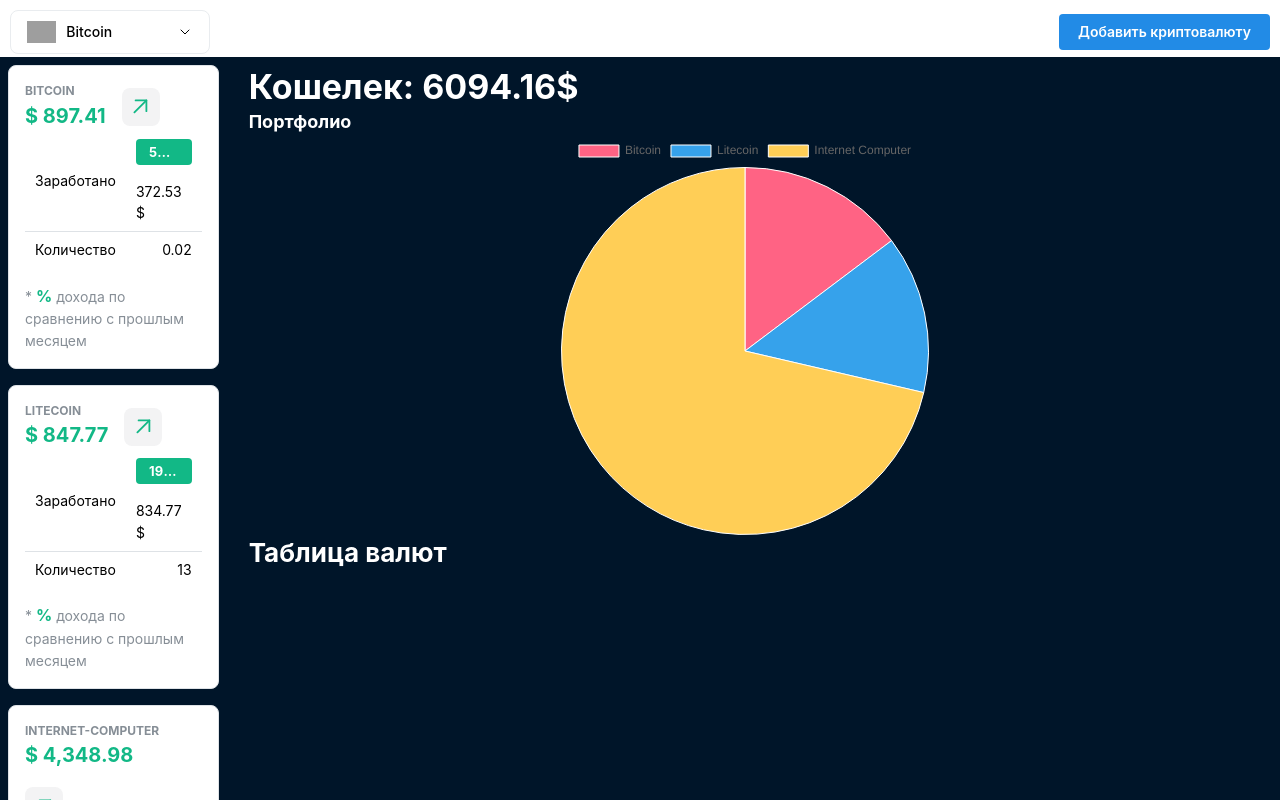
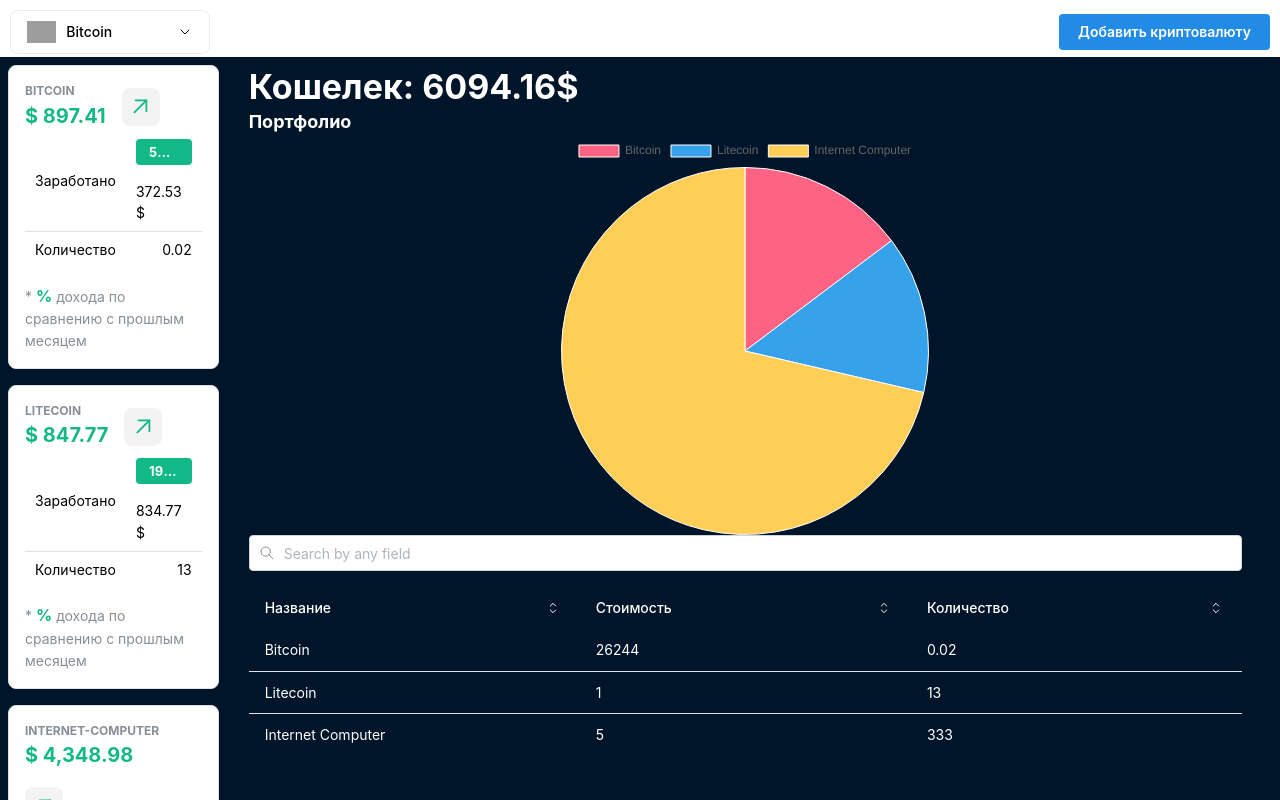
Before and after one commit to skyndfly/react-crypto, a React (Vite) app: page / in a window 1280 px wide. Shown: the top 800 px of the page. Built offline with nearby package versions, Linux system fonts and the light colour scheme; grey boxes are pictures that could not be loaded.

Commit message:
Добавил вывод таблицы

```diff
--- a/src/components/widgets/AssetsTable/AssetsTable.jsx
+++ b/src/components/widgets/AssetsTable/AssetsTable.jsx
@@ -1,7 +1,148 @@
-import {Title} from "@mantine/core";
+import {useState} from 'react';
+import {
+    Table,
+    ScrollArea,
+    UnstyledButton,
+    Group,
+    Text,
+    Center,
+    TextInput,
+    rem,
+    keys,
+} from '@mantine/core';
+import {IconSelector, IconChevronDown, IconChevronUp, IconSearch} from '@tabler/icons-react';
+import classes from './AssetsTable.module.scss';
+import {useCrypto} from "../../../context/crypto-context.jsx";
 
-export default function AssetsTable(){
-    return(
-        <Title order={2}>Таблица валют</Title>
+function Th({children, reversed, sorted, onSort}) {
+    const Icon = sorted ? (reversed ? IconChevronUp : IconChevronDown) : IconSelector;
+    return (
+        <Table.Th className={classes.th}>
+            <UnstyledButton onClick={onSort} className={classes.control}>
+                <Group justify="space-between">
+                    <Text fw={500} fz="sm">
+                        {children}
+                    </Text>
+                    <Center className={classes.icon}>
+                        <Icon style={{width: rem(16), height: rem(16)}} stroke={1.5}/>
+                    </Center>
+                </Group>
+            </UnstyledButton>
+        </Table.Th>
     );
 }
+
+function filterData(data, search) {
+    const query = search.toLowerCase().trim();
+    return data.filter((item) =>
+        keys(data[0]).some((key) => item[key].toLowerCase().includes(query))
+    );
+}
+
+function sortData(data, payload) {
+    const {sortBy} = payload;
+
+    if (!sortBy) {
+        return filterData(data, payload.search);
+    }
+
+    return filterData(
+        [...data].sort((a, b) => {
+            if (payload.reversed) {
+                return b[sortBy].localeCompare(a[sortBy]);
+            }
+
+            return a[sortBy].localeCompare(b[sortBy]);
+        }),
+        payload.search
+    );
+}
+
+
+function AssetsTable() {
+    const [search, setSearch] = useState('');
+
+    const [sortBy, setSortBy] = useState(null);
+    const [reverseSortDirection, setReverseSortDirection] = useState(false);
+    const {assets} = useCrypto();
+    const data = assets.map((a) => ({
+        name: a.name,
+        price: a.price,
+        amount: a.amount
+    }))
+    const [sortedData, setSortedData] = useState(data);
+    const setSorting = (field) => {
+        const reversed = field === sortBy ? !reverseSortDirection : false;
+        setReverseSortDirection(reversed);
+        setSortBy(field);
+        setSortedData(sortData(data, {sortBy: field, reversed, search}));
+    };
+
+    const handleSearchChange = (event) => {
+        const {value} = event.currentTarget;
+        setSearch(value);
+        setSortedData(sortData(data, {sortBy, reversed: reverseSortDirection, search: value}));
+    };
+
+    const rows = sortedData.map((row) => (
+        <Table.Tr key={row.name}>
+            <Table.Td>{row.name}</Table.Td>
+            <Table.Td>{row.price}</Table.Td>
+            <Table.Td>{row.amount}</Table.Td>
+        </Table.Tr>
+    ));
+
+    return (
+        <ScrollArea>
+            <TextInput
+                placeholder="Search by any field"
+                mb="md"
+                leftSection={<IconSearch style={{width: rem(16), height: rem(16)}} stroke={1.5}/>}
+                value={search}
+                onChange={handleSearchChange}
+            />
+            <Table horizontalSpacing="md" verticalSpacing="xs" miw={700} layout="fixed">
+                <Table.Tbody>
+                    <Table.Tr>
+                        <Th
+                            sorted={sortBy === 'name'}
+                            reversed={reverseSortDirection}
+                            onSort={() => setSorting('name')}
+                        >
+                            Название
+                        </Th>
+                        <Th
+                            sorted={sortBy === 'price'}
+                            reversed={reverseSortDirection}
+                            onSort={() => setSorting('price')}
+                        >
+                            Стоимость
+                        </Th>
+                        <Th
+                            sorted={sortBy === 'amount'}
+                            reversed={reverseSortDirection}
+                            onSort={() => setSorting('amount')}
+                        >
+                            Количество
+                        </Th>
+                    </Table.Tr>
+                </Table.Tbody>
+                <Table.Tbody>
+                    {rows.length > 0 ? (
+                        rows
+                    ) : (
+                        <Table.Tr>
+                            <Table.Td colSpan={Object.keys(data[0]).length}>
+                                <Text fw={500} ta="center">
+                                    Nothing found
+                                </Text>
+                            </Table.Td>
+                        </Table.Tr>
+                    )}
+                </Table.Tbody>
+            </Table>
+        </ScrollArea>
+    );
+}
+
+export default AssetsTable;
--- /dev/null
+++ b/src/components/widgets/AssetsTable/AssetsTable.module.scss
@@ -0,0 +1,18 @@
+.th {
+  padding: 0;
+}
+
+.control {
+  width: 100%;
+  padding: var(--mantine-spacing-xs) var(--mantine-spacing-md);
+
+  @mixin hover {
+    background-color: light-dark(var(--mantine-color-gray-0), var(--mantine-color-dark-6));
+  }
+}
+
+.icon {
+  width: rem(21px);
+  height: rem(21px);
+  border-radius: rem(21px);
+}
```
